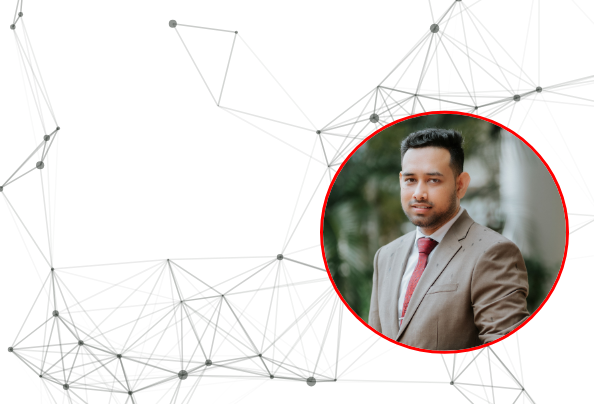
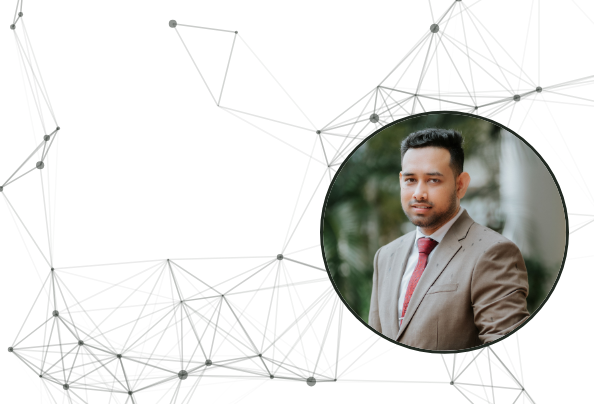
Before and after one commit to t-naveed/myself-naveed, a website: page index.html in a window 1280 px wide. Shown: the part 168-572 px from the top of the page, 0-594 px from the left. Drawn offline with nearby package versions, Linux system fonts and the light colour scheme.

Commit message:
Update style.css

```diff
--- a/css/style.css
+++ b/css/style.css
@@ -43,7 +43,7 @@ canvas {
 
 .image {
   border-radius: 50% !important;
-  border-color: red;
+  border-color: #212921;
   border-style: solid;
 
 }
```
